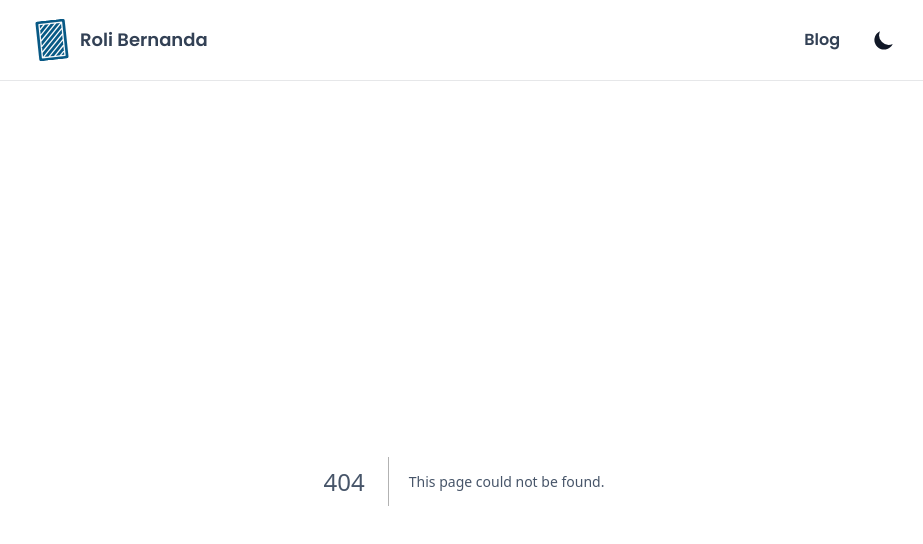
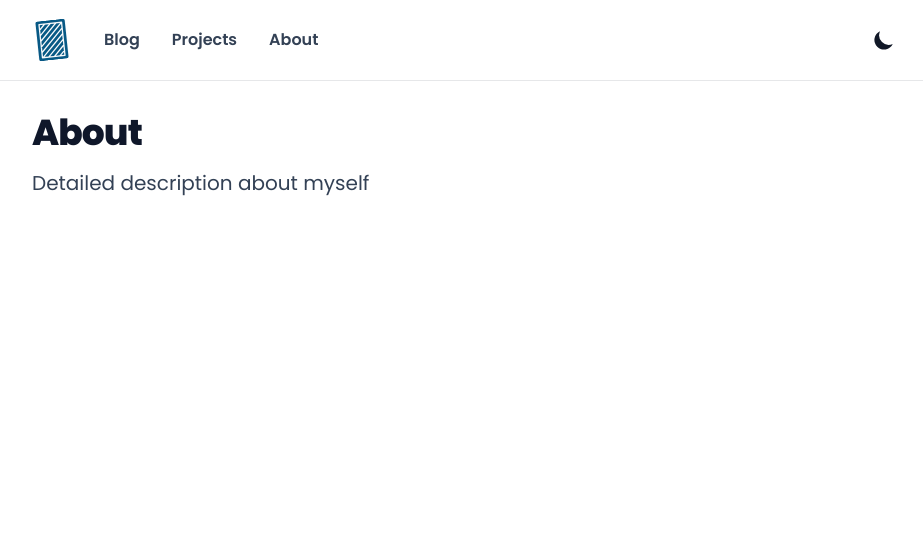
Before and after one commit to rbernanda/portofolio-roli-bernanda, a Next.js app: page /about in a window 1280 px wide. Before the commit this address had no page. Shown: the top 544 px of the page, without its empty margins (176-1099 px from the left). Built offline with nearby package versions, Linux system fonts and the light colour scheme.

Commit message:
feat: add projects and about routes

```diff
--- /dev/null
+++ b/app/about/page.tsx
@@ -0,0 +1,16 @@
+import MaxWidthWrapper from "@/components/MaxwidthWrapper";
+
+export default async function About() {
+  return (
+    <MaxWidthWrapper className="py-8">
+      <div className="flex flex-col items-start gap-4 mb-8">
+        <h1 className="inline-block text-3xl sm:text-4xl font-extrabold text-slate-900 tracking-tight dark:text-slate-200">
+          About
+        </h1>
+        <p className="text-xl text-slate-700 dark:text-slate-400">
+          Detailed description about myself
+        </p>
+      </div>
+    </MaxWidthWrapper>
+  );
+}
--- a/app/blog/page.tsx
+++ b/app/blog/page.tsx
@@ -31,7 +31,7 @@ export default async function Blog() {
                   alt={post.title}
                   width={804}
                   height={240}
-                  className="rounded-md border transition-colors object-cover object-center sm:h-60"
+                  className="rounded-md border transition-colors object-cover object-center h-60"
                   priority={index <= 1}
                 />
               )}
--- /dev/null
+++ b/app/projects/page.tsx
@@ -0,0 +1,16 @@
+import MaxWidthWrapper from "@/components/MaxwidthWrapper";
+
+export default async function Project() {
+  return (
+    <MaxWidthWrapper className="py-8">
+      <div className="flex flex-col items-start gap-4 mb-8">
+        <h1 className="inline-block text-3xl sm:text-4xl font-extrabold text-slate-900 tracking-tight dark:text-slate-200">
+          Projects
+        </h1>
+        <p className="text-xl text-slate-700 dark:text-slate-400">
+          Showcase of my projects
+        </p>
+      </div>
+    </MaxWidthWrapper>
+  );
+}
--- a/components/Navbar.tsx
+++ b/components/Navbar.tsx
@@ -4,17 +4,21 @@ import Image from "next/image";
 import MaxWidthWrapper from "./MaxwidthWrapper";
 import ThemeSwitch from "./ThemeSwitch";
 
-const links = [{ href: "/blog", label: "Blog" }];
+const links = [
+  { href: "/blog", label: "Blog" },
+  { href: "/projects", label: "Projects" },
+  { href: "/about", label: "About" },
+];
 
 const Navbar = () => {
   return (
     <header className="sticky top-0 z-40 w-full backdrop-blur flex-none transition-colors duration-500 border-b border-slate-900/10 dark:border-slate-50/[0.06] bg-white supports-backdrop-blur:bg-white/95 dark:bg-slate-900/75">
       <MaxWidthWrapper>
         <div className="flex justify-between py-5 items-center">
-          <Link
-            href="/"
-            className="flex items-center gap-x-2 font-semibold text-slate-700 dark:text-slate-200 hover:text-sky-500 dark:hover:text-sky-400 transition-colors duration-500"
-          >
+          <nav className="leading-6 font-semibold text-slate-700 dark:text-slate-200">
+            <ul className="flex space-x-4 sm:space-x-8 items-center">
+              <li>
+                <Link href="/" className="flex items-center">
                   <Image
                     alt="logo"
                     src="/logo.svg"
@@ -22,25 +26,21 @@ const Navbar = () => {
                     height={40}
                     className="-rotate-6"
                   />
-            <span className="text-lg">Roli Bernanda</span>
                 </Link>
-          <nav className="leading-6 font-semibold text-slate-700 dark:text-slate-200">
-            <ul className="flex space-x-8 items-center">
+              </li>
               {links.map(({ href, label }) => (
-                <li
-                  key={href}
+                <li key={href}>
+                  <Link
+                    href={href}
                     className="hover:text-sky-500 dark:hover:text-sky-400 transition-colors duration-500"
                   >
-                  <Link href={href}>
                     <span>{label}</span>
                   </Link>
                 </li>
               ))}
-              <li className="flex items-center">
-                <ThemeSwitch />
-              </li>
             </ul>
           </nav>
+          <ThemeSwitch />
         </div>
       </MaxWidthWrapper>
     </header>
```
Lines whose indentation alone changed are shown as unchanged.
